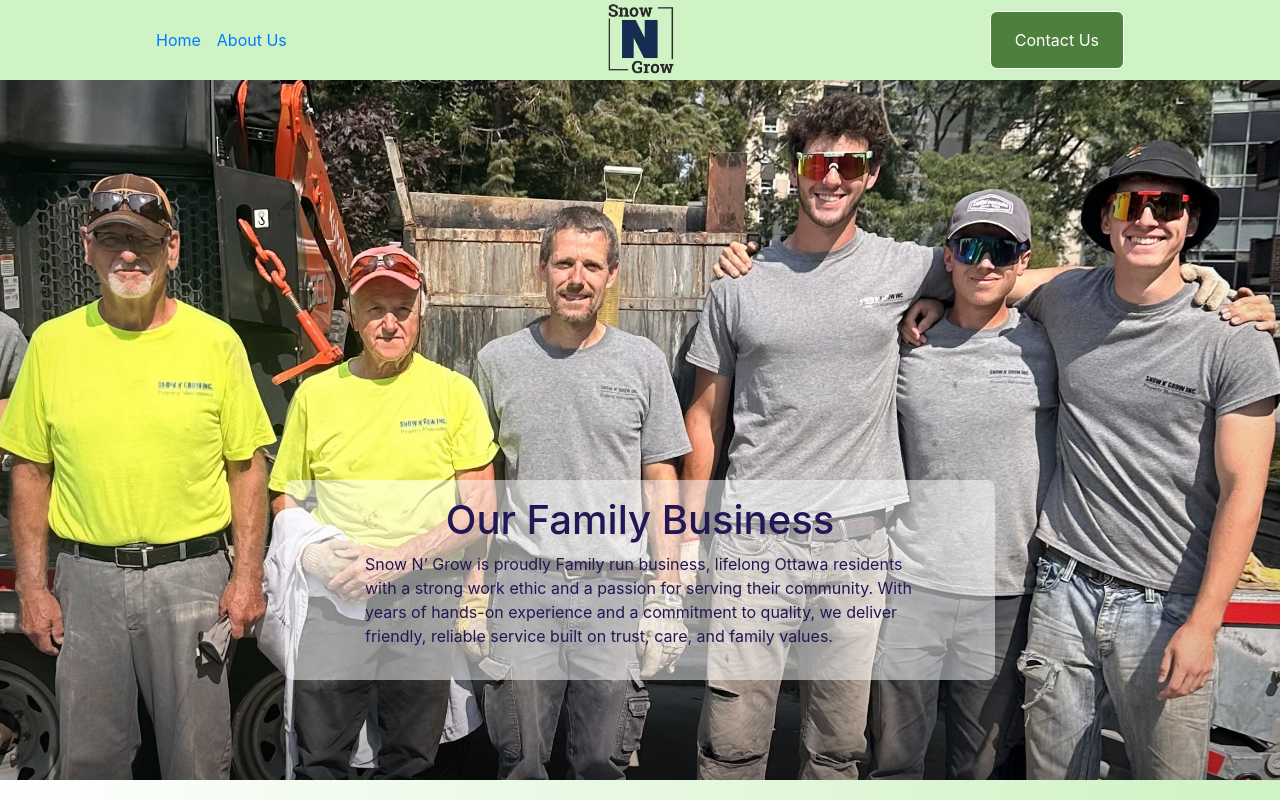
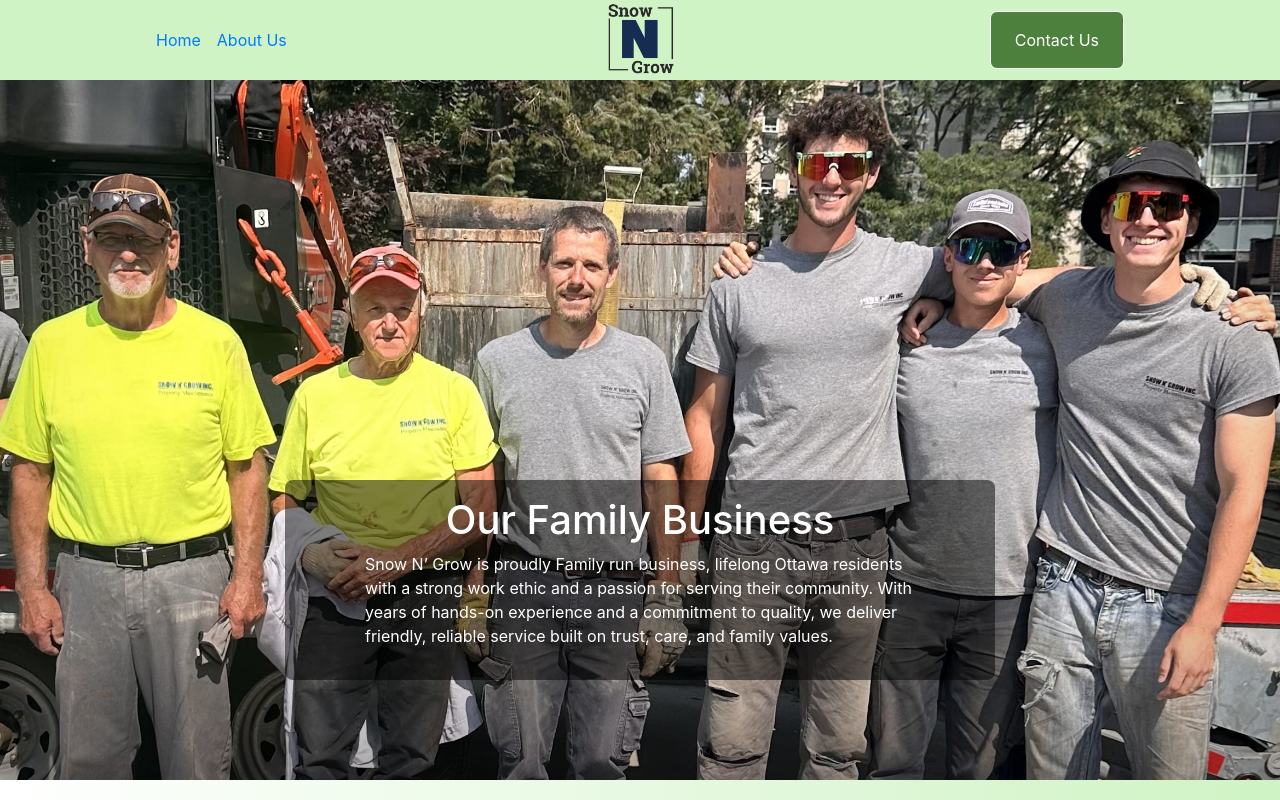
Before and after one commit to liamhorton0528/snowngrow, a React (Create React App) app: page /About in a window 1280 px wide. Shown: the top 800 px of the page. Built offline with nearby package versions, Linux system fonts and the light colour scheme.

Commit message:
style changes rec by emily

```diff
--- a/src/App.css
+++ b/src/App.css
@@ -150,13 +150,14 @@ hr {
 }
 
 .welcome_div {
+  color: white;
   font-weight:500;
   display: flex;
   flex-direction: column;
   justify-content: center;
   align-content: center;
   margin-inline: 13%;
-  background-color: rgba(255, 255, 255, 0.5);
+  background-color: rgba(0, 0, 0, 0.5);
   padding: 1em;
   border-radius: 15px;
 }
@@ -332,7 +333,8 @@ textarea {
 }
 
 .family_content {
-  background-color: rgba(255, 255, 255, 0.5);
+  background-color: rgba(0, 0, 0, 0.5);
+  color: white;
   border-radius: 8px;
   padding: 1em 2em;
 }
--- a/src/pages/About.js
+++ b/src/pages/About.js
@@ -2,7 +2,7 @@ import {Link, useNavigate} from 'react-router-dom';
 
 export default function About() {
     return (
-        <div>
+        <div className='page_content'>
             <Family />
             <Team />
             <Careers />
@@ -28,7 +28,7 @@ function Team() {
     return (
         <div className="team_container">
             <div className="team_div">
-                <h1>Our Team</h1>
+                <h1>Our Team</h1><br/>
                 <div className="members">
                     <Team_Member name={'Pat Secours'} title={'Owner'} text={'Lorem ipsum dolor sit amet, consectetur adipiscing elit. Suspendisse varius enim in eros elementum tristique.'} winter={"block"} summer={"block"} />
                     <Team_Member name={'Rachel Secours'} title={'Admin Manager'} text={'Lorem ipsum dolor sit amet, consectetur adipiscing elit. Suspendisse varius enim in eros elementum tristique.'} winter={"block"} summer={"block"} />
--- a/src/pages/Home.js
+++ b/src/pages/Home.js
@@ -55,7 +55,7 @@ function Services() {
     function Service(props) {
         return (
             <div className="service_item">
-                <img src={props.src} alt={props.alt} className='service_img' /><br/>
+                <img src={props.src} alt={props.alt} className='service_img' /><br/><br/>
                 {/* <b><span style={{fontSize: 'x-large'}}>{props.title}</span></b> */}
                 <h3>{props.title}</h3>
                 <p>{props.text}</p>
```
